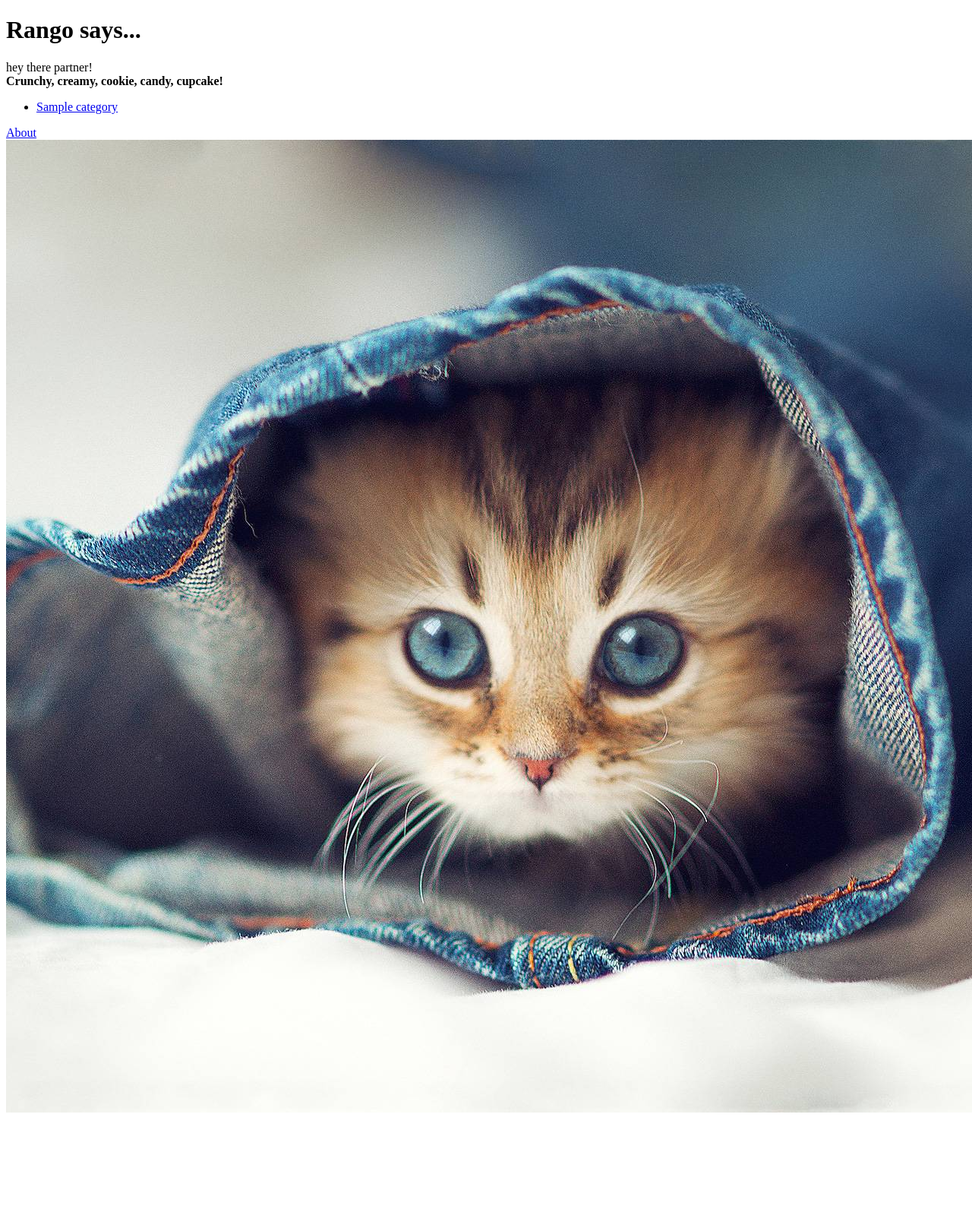
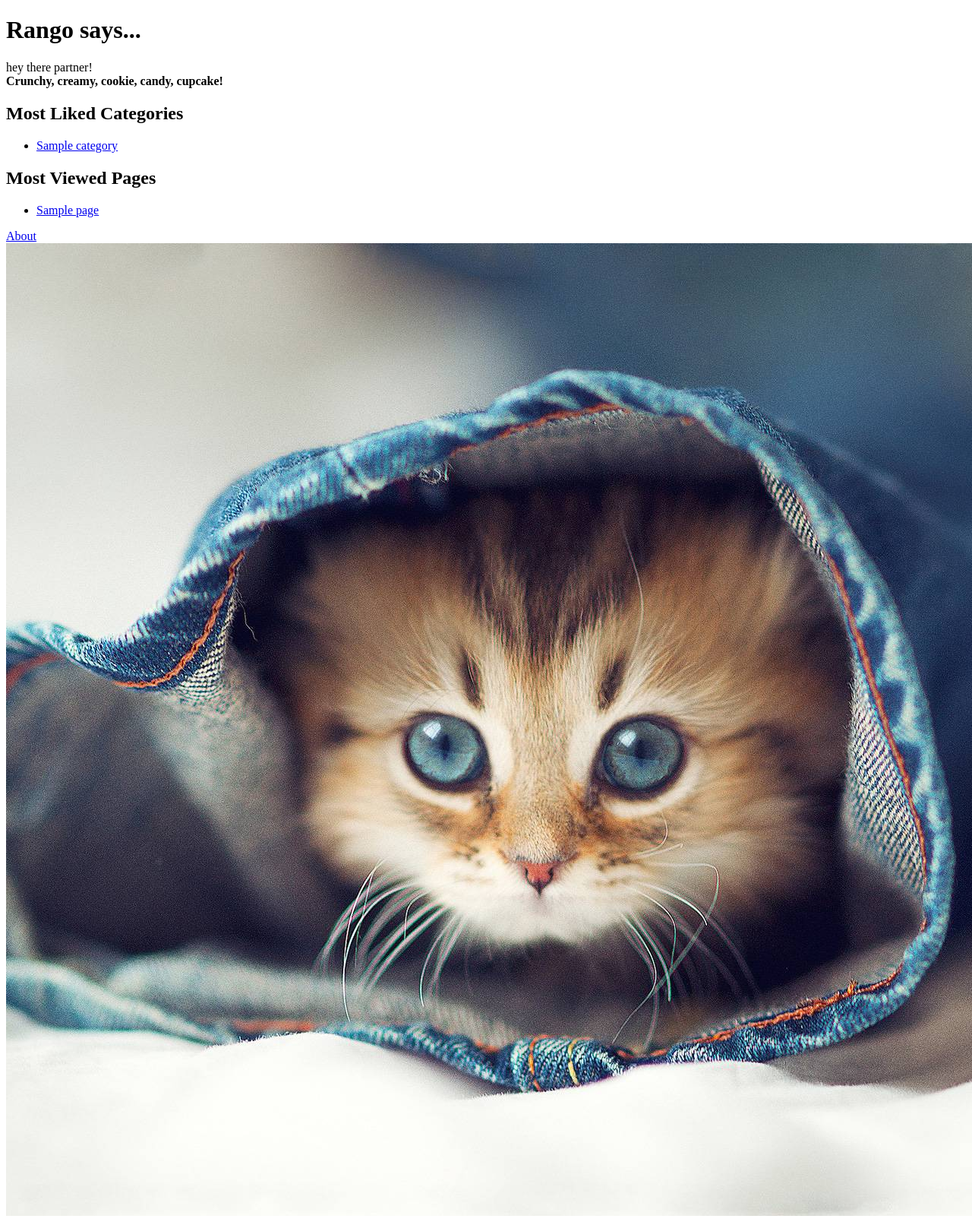
Before and after one commit to blueflowers19/tango_with_django_project, a Django app: page / in a window 1280 px wide; the page is wider, and only the part inside the window is pictured. Shown: that part at 76% size. Before the commit the page ends 1464 px from the top of that part, so only its background shows below. Run offline with Django 3.2, Linux system fonts and the light colour scheme; tables that the repository leaves empty hold one stand-in row (values such as "Sample post").

Commit message:
chapter 6 + exercises

```diff
--- a/rango/views.py
+++ b/rango/views.py
@@ -5,9 +5,11 @@ from rango.models import Category, Page
 
 def index(request):
     category_list = Category.objects.order_by('-likes')[:5]
+    pages_list = Page.objects.order_by('-views')[:5]
     context_dict = {}
     context_dict["boldmessage"] = "Crunchy, creamy, cookie, candy, cupcake!"
     context_dict["categories"] = category_list
+    context_dict['pages'] = pages_list
     return render(request, 'rango/index.html', context=context_dict)
 
 
--- a/templates/rango/index.html
+++ b/templates/rango/index.html
@@ -18,6 +18,7 @@
 
         <div>
         {% if categories %}
+            <h2>Most Liked Categories</h2>
             <ul>
             {% for category in categories %}
                 <li>
@@ -31,6 +32,19 @@
         </div>
 
         <div>
+        {% if pages %}
+            <h2>Most Viewed Pages</h2>
+            <ul>
+                {% for page in pages %}
+                <li><a href="{{ page.url }}">{{ page.title }}</a></li>
+                {% endfor %}
+            </ul>
+        {% else %}
+            <strong>There are no pages present.</strong>
+        {% endif %}
+        </div>
+
+        <div>
             <a href="/rango/about/">About</a><br />
             <img src="{% static 'images/rango.jpg' %}"
                  alt="Picture of Rango" />
```
Also changed, not shown: populate_rango.py (+11 -10 lines), templates/rango/category.html (+6 -1 lines).
